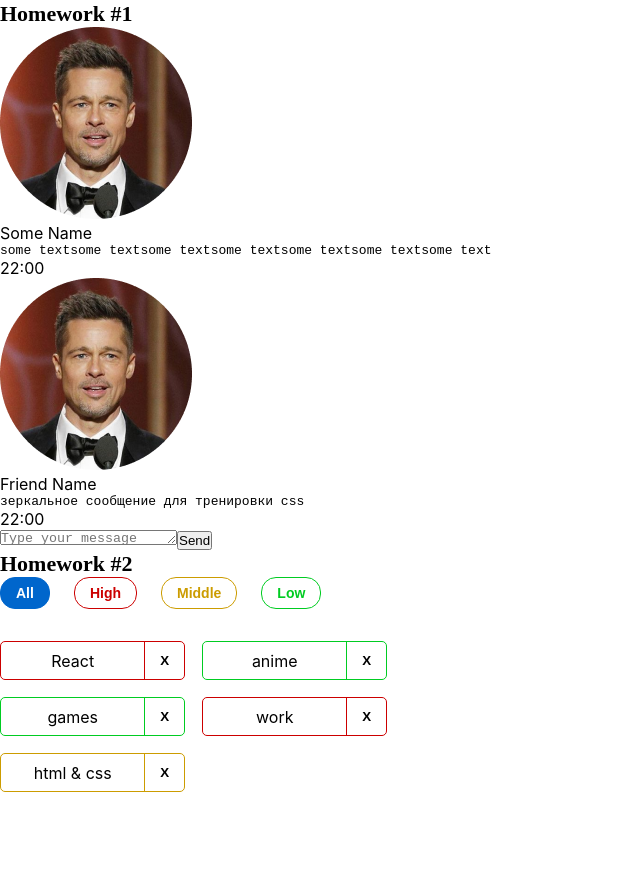
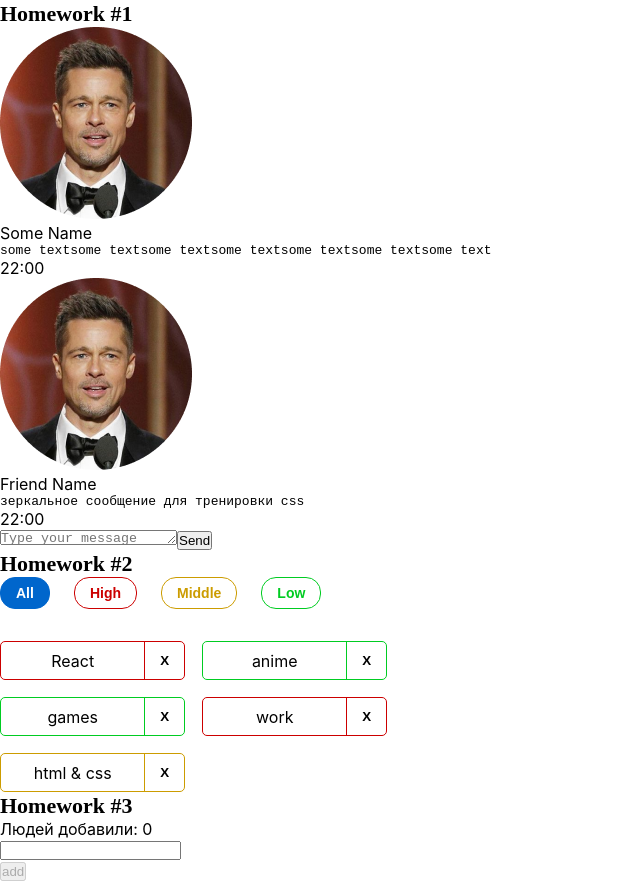
Before and after one commit to 1Molot/hws2-master, a React (Create React App) app: page / in a window 1280 px wide. Shown: the whole page, without its empty margins (0-640 px from the left). Before the commit the page ends 800 px from the top, so only its background shows below. Built offline with nearby package versions, Linux system fonts and the light colour scheme.

Commit message:
fix: hw3

```diff
--- a/src/s1-main/App.tsx
+++ b/src/s1-main/App.tsx
@@ -2,6 +2,7 @@
 import s from './App.module.css'
 import HW1 from '../s2-homeworks/hw01/HW1'
 import HW2 from "../s2-homeworks/hw02/HW2";
+import HW3 from "../s2-homeworks/hw03/HW3";
 
 function App() {
     return (
@@ -9,7 +10,7 @@
             <HW1/>
             {/*раскомментировать по ходу выполнения*/}
             <HW2/>
-            {/*<HW3/>*/}
+            <HW3/>
             {/*<HW4/>*/}
 
             {/*при выполнении дз 5 и более - закомментировать здесь дз 1-4, так как они есть внутри дз 5*/}
--- a/src/s2-homeworks/hw03/Greeting.tsx
+++ b/src/s2-homeworks/hw03/Greeting.tsx
@@ -1,15 +1,15 @@
-import React, {ChangeEvent, KeyboardEvent} from 'react'
+import React, {ChangeEvent, KeyboardEvent, useState} from 'react'
 import s from './Greeting.module.css'
 
 type GreetingPropsType = {
-    name: any // need to fix any
-    setNameCallback: any // need to fix any
-    addUser: any // need to fix any
-    onBlur: any // need to fix any
-    onEnter: any // need to fix any
-    error: any // need to fix any
-    totalUsers: any // need to fix any
-    lastUserName?: any // need to fix any
+    name: string // need to fix any
+    setNameCallback: (e:ChangeEvent)=>void // need to fix any
+    addUser:  () => void // need to fix any
+    onBlur: () => void // need to fix any
+    onEnter: (e:KeyboardEvent)=>void  // need to fix any
+    error: string// need to fix any
+    totalUsers: number // need to fix any
+    lastUserName?: string // need to fix any
 }
 
 // презентационная компонента (для верстальщика)
--- a/src/s2-homeworks/hw03/GreetingContainer.tsx
+++ b/src/s2-homeworks/hw03/GreetingContainer.tsx
@@ -1,20 +1,35 @@
 import React, { ChangeEvent, KeyboardEvent, useState } from 'react'
 import Greeting from './Greeting'
 import { UserType } from './HW3'
+import user from "../hw08/User";
 
 type GreetingContainerPropsType = {
-    users: any // need to fix any
-    addUserCallback: any // need to fix any
+    users: UserType[]// need to fix any
+    addUserCallback: (name:string)=>void // need to fix any
 }
 
-export const pureAddUser = (name: any, setError: any, setName: any, addUserCallback: any) => {
+export const pureAddUser = (name: string, setError:(error:string)=>void, setName:(name:string)=>void, addUserCallback: (name:string)=>void) => {
+    if (name.trim().length === 0) {
+        setError('error')
+    } else {
+        addUserCallback(name)
+        setName('')
+    }
+
     // если имя пустое - показать ошибку, иначе - добавить юзера и очистить инпут
 }
 
-export const pureOnBlur = (name: any, setError: any) => { // если имя пустое - показать ошибку
+export const pureOnBlur = (name: string, setError: (error:string)=>void) => { // если имя пустое - показать ошибку
+    if (name.trim().length === 0) {
+        setError('error')
+    }
 }
 
-export const pureOnEnter = (e: any, addUser: any) => { // если нажата кнопка Enter - добавить
+export const pureOnEnter = (e: KeyboardEvent, addUser:()=>void) => {
+    if (e.key === 'Enter') {
+        addUser()
+    }
+    // если нажата кнопка Enter - добавить
 }
 
 // более простой и понятный для новичков
@@ -26,10 +41,10 @@
     addUserCallback,
 }) => {
     // деструктуризация пропсов
-    const [name, setName] = useState<any>('') // need to fix any
-    const [error, setError] = useState<any>('') // need to fix any
+    const [name, setName] = useState<string>('') // need to fix any
+    const [error, setError] = useState<string>('') // need to fix any
 
-    const setNameCallback = (e: any) => { // need to fix any
+    const setNameCallback = (e: ChangeEvent) => { // need to fix any
         setName('some name') // need to fix
 
         error && setError('')
@@ -42,12 +57,12 @@
         pureOnBlur(name, setError)
     }
 
-    const onEnter = (e: any) => {
+    const onEnter = (e: KeyboardEvent) => {
         pureOnEnter(e, addUser)
     }
 
-    const totalUsers = 0 // need to fix
-    const lastUserName = 'some name' // need to fix
+    const totalUsers = users.length // need to fix
+    const lastUserName = users[totalUsers - 1]?.name // need to fix
 
     return (
         <Greeting
--- a/src/s2-homeworks/hw03/HW3.tsx
+++ b/src/s2-homeworks/hw03/HW3.tsx
@@ -19,20 +19,22 @@
 
 // types
 export type UserType = {
-    _id: any // need to fix any
-    name: any // need to fix any
+    _id: number // need to fix any
+    name: string // need to fix any
 }
 
-export const pureAddUserCallback = (name: any, setUsers: any, users: any) => { // need to fix any
-    const user = { // need to fix
+export const pureAddUserCallback = (name: string, setUsers: (users:UserType[]) => void, users: UserType[]) =>{ // need to fix any
+    const user: UserType = { // need to fix
+        _id: users.length + 1,
+        name,
     }
     setUsers([...users, user])
 }
 
 const HW3 = () => {
-    const [users, setUsers] = useState<any>([]) // need to fix any
+    const [users, setUsers] = useState<UserType[]>([]) // need to fix any
 
-    const addUserCallback = (name: any) => { // need to fix any
+    const addUserCallback = (name: string) => { // need to fix any
         pureAddUserCallback(name, setUsers, users)
     }
 
```
